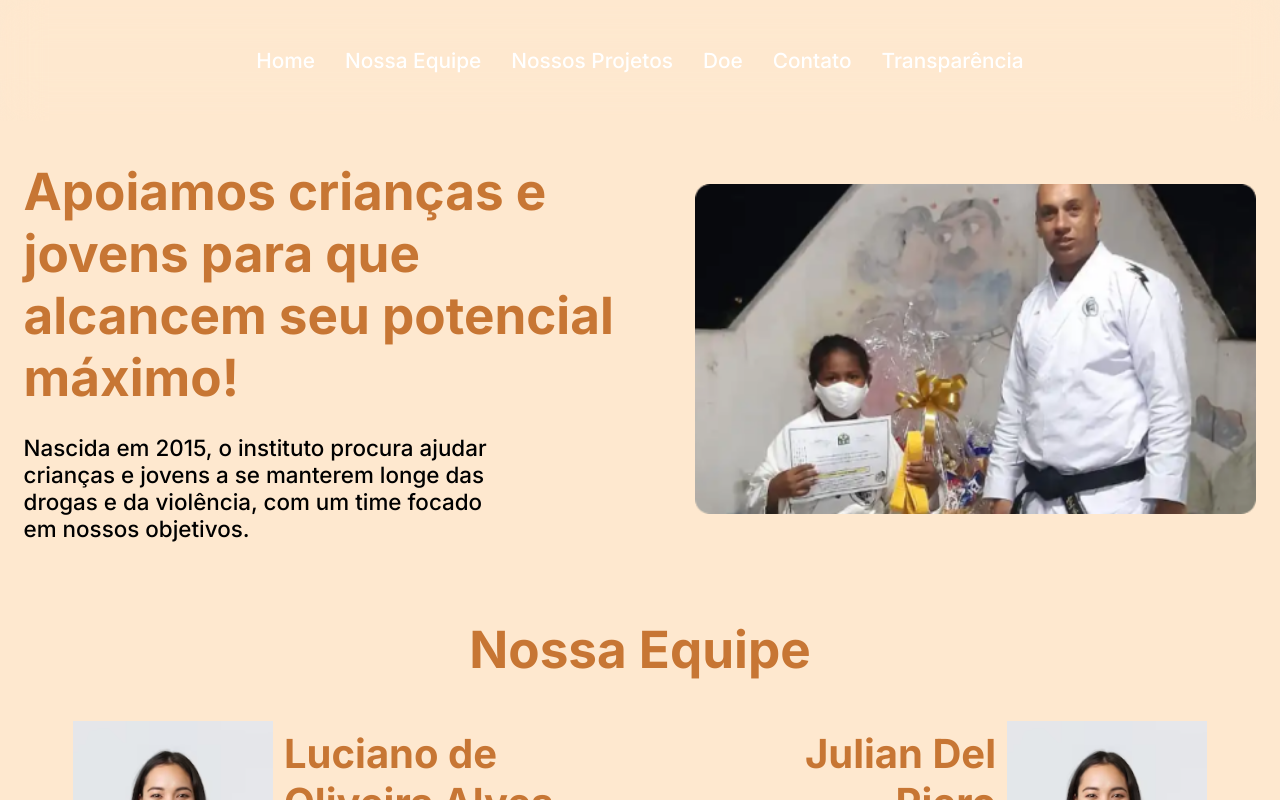
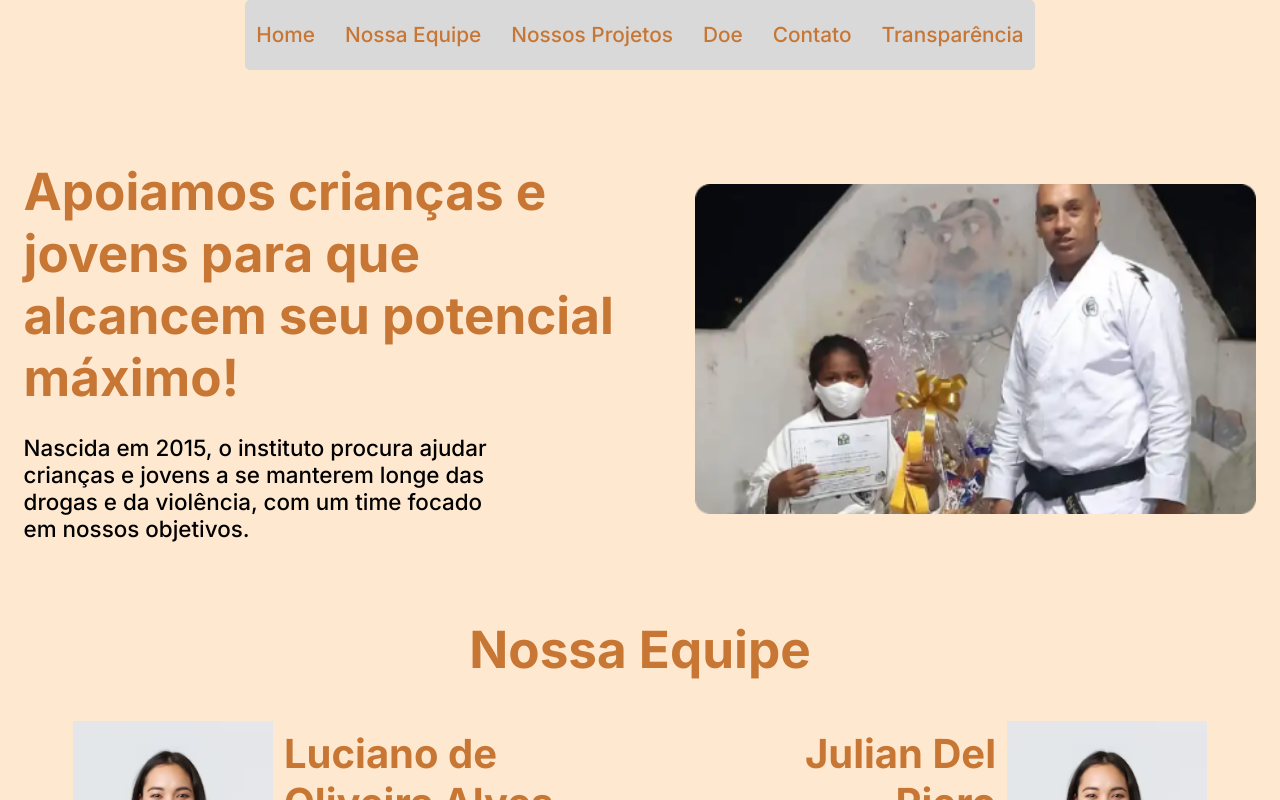
Before and after one commit to Bushido-Tecnologia/frontend, a Next.js app: page /nossa-equipe in a window 1280 px wide. Shown: the top 800 px of the page. Built offline with nearby package versions, Linux system fonts and the light colour scheme.

Commit message:
Updating UI from header

```diff
--- a/src/components/Header/style.module.css
+++ b/src/components/Header/style.module.css
@@ -7,7 +7,7 @@
     top: 0;
     z-index: 1;
 
-    padding: 3rem 0;
+    padding: 0 0 3rem;
 
     width: 100%;
     height: max-content;
@@ -27,10 +27,16 @@
     gap: 30px;
 
     font-size: var(--font-size-small);
+
+    background-color: #d9d9d9;
+
+    padding: 1em .5em;
+
+    border-radius: var(--border-radius-small);
 }
 
 .header__nav__link {
-    color: white;
+    color: var(--primary-color);
     font-size: var(--font-size-small);
 }
 
@@ -69,7 +75,7 @@
 
         width: 100%;
 
-        backdrop-filter: blur(20px);
+        background-color: #d9d9d9;
 
         border-radius: 20px;
 
@@ -78,16 +84,10 @@
     }
 
     .header__nav__activated .header__nav__link {
-        border-bottom: 1px solid white;
+        border-bottom: 1px solid #c77634;
 
         margin-bottom: 2em;
         padding-bottom: .5em;
-    }
-}
-
-@media (min-width: 767px) {
-    .header {
-        backdrop-filter: blur(20px);
     }
 }
 
```
